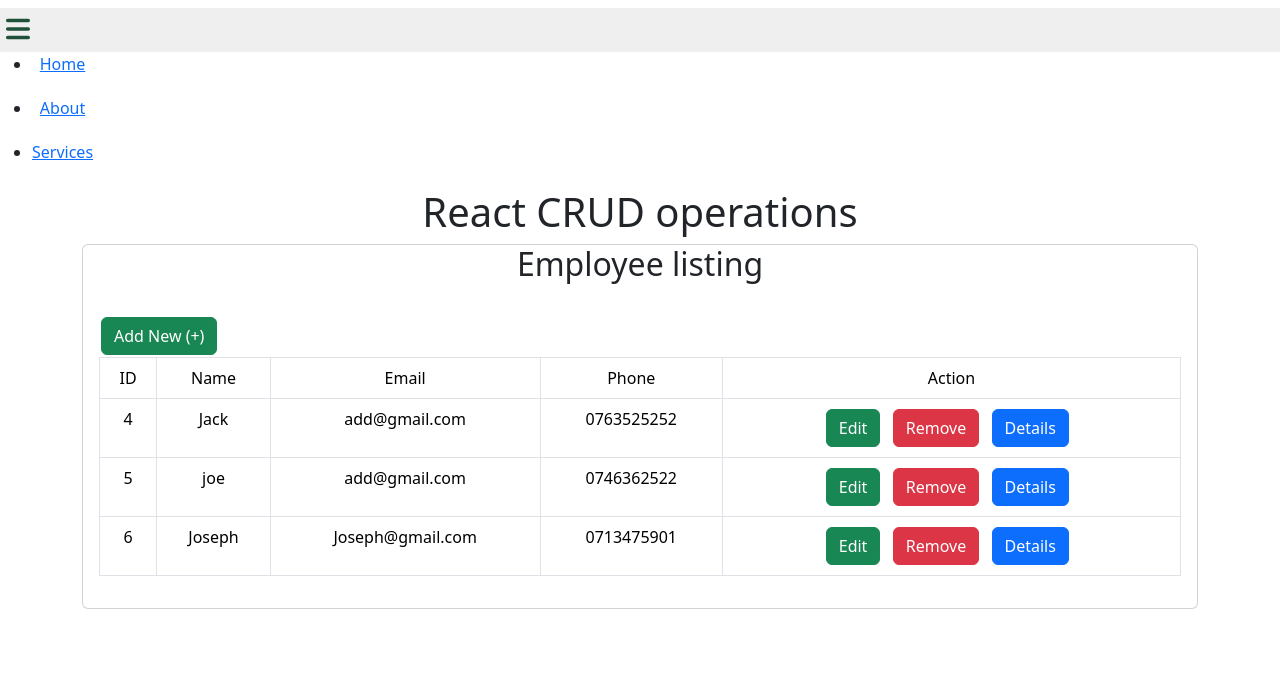
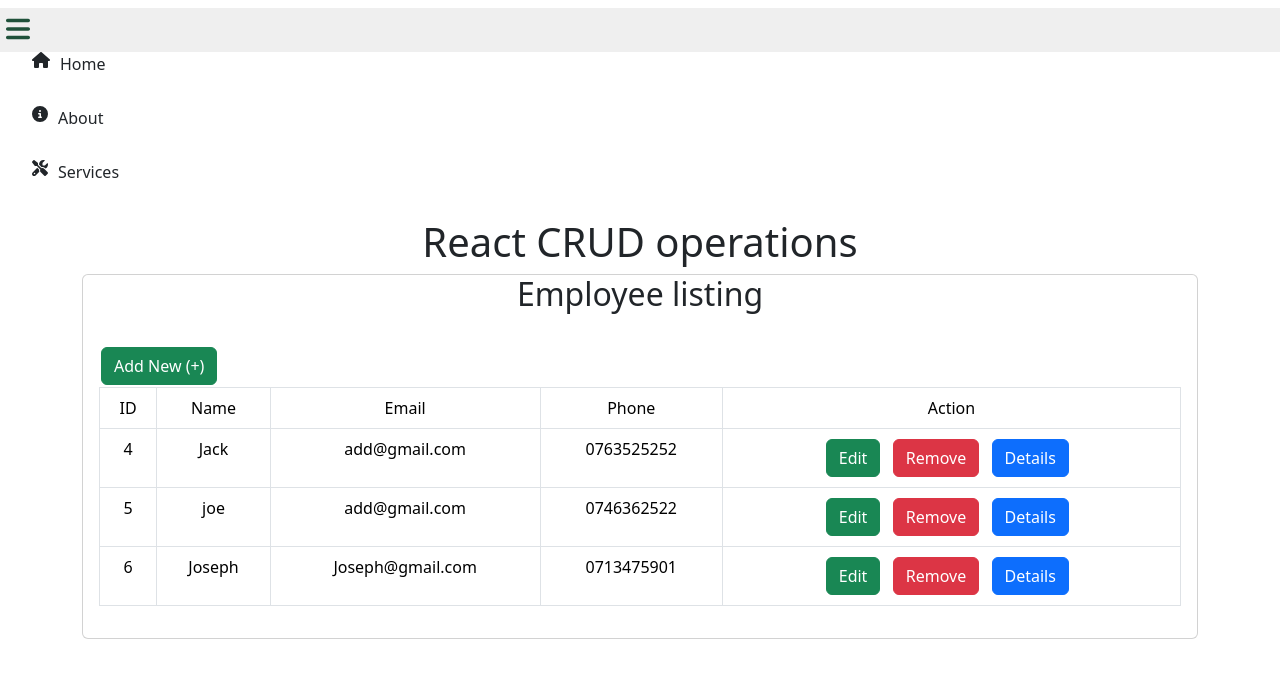
Before and after one commit to kibigo/Employee_App_React, a React (Create React App) app: page / in a window 1280 px wide. Both pictures are taken after a click on the button 640 px from the left and 30 px from the top of the page. Shown: the top 678 px of the page. Built offline with nearby package versions, Linux system fonts and the light colour scheme; data requests are answered from the project's data file.

Commit message:
added icons

```diff
--- a/src/App.css
+++ b/src/App.css
@@ -52,6 +52,16 @@
 
 .navlinks{
   display: none;
+  list-style: none;
+}
+
+.navlinks li{
+  display: flex;
+  margin-bottom: 10px;
+}
+
+.nav-link{
+  margin-left: 10px;
 }
 
 .navlinks.show{
--- a/src/Components/Navbar.js
+++ b/src/Components/Navbar.js
@@ -1,6 +1,6 @@
 import React, { useState } from "react";
 import { FontAwesomeIcon } from "@fortawesome/react-fontawesome";
-import { faBars } from "@fortawesome/free-solid-svg-icons";
+import { faBars, faHome, faInfoCircle, faTools } from "@fortawesome/free-solid-svg-icons";
 
 function Navbar(){
     const [showNav, setShowNav] = useState(false)
@@ -17,13 +17,16 @@ function Navbar(){
             </button>
             <ul className={`navlinks ${showNav ? 'show' : ''}`}>
                 <li>
-                    <a href="/#">Home</a>
+                    <FontAwesomeIcon icon={faHome}/>
+                    <a href="/#" className="nav-link">Home</a>
                 </li>
                 <li>
-                    <a href="#">About</a>
+                    <FontAwesomeIcon icon={faInfoCircle}/>
+                    <a href="#" className="nav-link">About</a>
                 </li>
                 <li>
-                    <a href="#services">Services</a>
+                    <FontAwesomeIcon icon={faTools}/>
+                    <a href="#services" className="nav-link">Services</a>
                 </li>
             </ul>
         </div>
```
